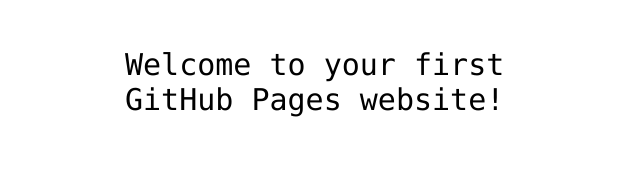
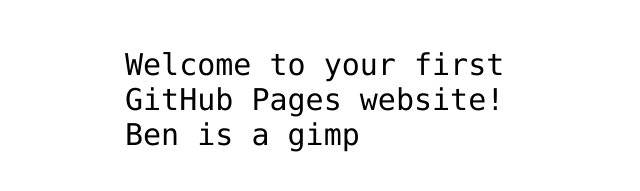
Before and after one commit to LewisDickson/LewisDickson.github.io, a plain HTML site: page index.html in a window 1280 px wide. Shown: the part 341-532 px from the top of the page, without its empty margins (315-955 px from the left). Drawn offline with Linux system fonts and the light colour scheme.

Commit message:
Update index.html

```diff
--- a/index.html
+++ b/index.html
@@ -12,7 +12,8 @@
 <img src="https://octodex.github.com/images/daftpunktocat-thomas.gif" id="octocat" alt="octocat-gif" />
 
 <!-- Change this code here by copy and pasting your template on line 15 -->
-<p>Welcome to your first GitHub Pages website!</p>
+<p>Welcome to your first GitHub Pages website!
+  Ben is a gimp</p>
 
 </body>
 </html>
```
